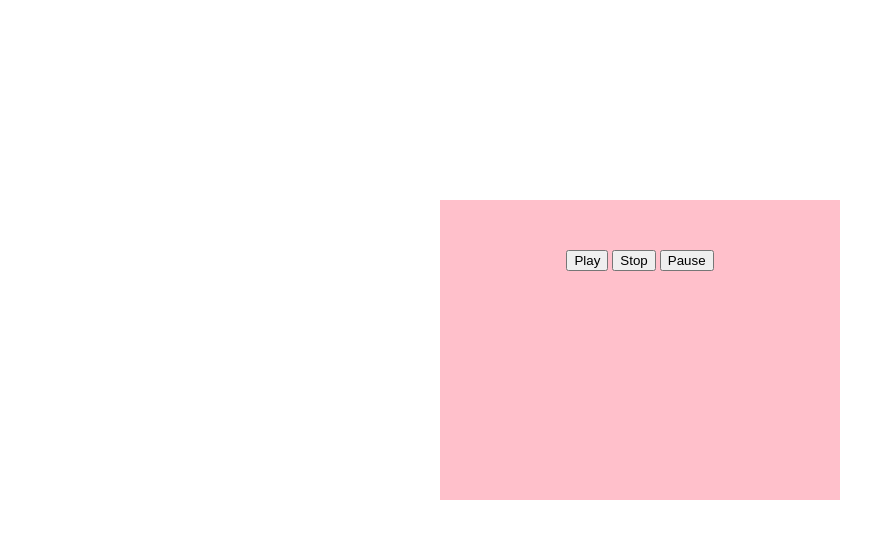
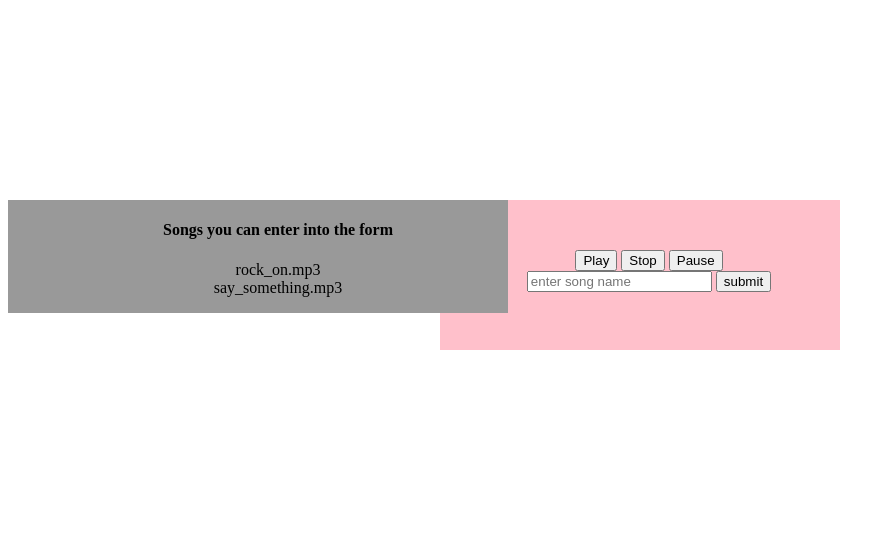
Before and after one commit to LindseyJ22/Juke_box, a PHP site: page / in a window 1280 px wide. Shown: the top 539 px of the page, without its empty margins (0-895 px from the left). Run offline with PHP 8.4, Linux system fonts and the light colour scheme.

Commit message:
I completely changed a lot of the code, first I took out the class song in my js script and I added all of the functionality I needed into the jukebox class, in the constructor I set the songlist to an array then with addsong I pushed the song into the array then load song I have set to pull the song that the listener requests an song stop I have set to pause but it restarts the song if they press stop

```diff
--- a/index.css
+++ b/index.css
@@ -4,7 +4,20 @@
 	margin-left: auto;
 	text-align: center;
 	width: 300px;
-	height: 200px;
+	height: 50px;
 	background: pink;
 	padding: 50px;
 }
+.list_of_songs{
+	/*margin-left: auto;*/
+	/*margin-right: auto;*/
+	width: 500px;
+	background: #999;
+	text-align: center;
+	/*margin-top: 100px;*/
+	float: left;
+
+}
+.list {
+	list-style: none;
+}
--- a/index.html
+++ b/index.html
@@ -6,12 +6,22 @@
 		<link rel="stylesheet" href="index.css">
 	</head>
 	<body>
+		<div class= "list_of_songs">
+			<ul class= "list">
+				<h4>Songs you can enter into the form</h4>
+				<li>rock_on.mp3</li>
+				<li>say_something.mp3</li>
+			</ul>
+
+		</div>
 		<div class= "controls">
 			<button id="playButton">Play</button>
 			<button id="stopButton">Stop</button>
-			<button id="pauseButton">Pause</button>
+			<button id="pauseButton">Pause</button><br/>
+			<input id="songName" type="text" placeholder= "enter song name">
+			<button id="submitButton">submit</button>
 		</div>
 		<script src="index.js"></script>
-		<audio id= "rockOn" src="rock_on.mp3"></audio>
+		<!-- <audio controls id= "rockOn" src="rock_on.mp3"></audio> -->
 	</body>
 </html>
--- a/index.js
+++ b/index.js
@@ -1,14 +1,68 @@
 class Jukebox {
 	constructor(){
-		this.songs = [];
+		this.songlist = [];
+		// this.currentIndex = [0];
+		this.currentSong;
 	}
-	addSong(){
-		this.songs.push(song)
+	addSong(song){
+		this.songlist.push(song);
+
 	}
-}
+	loadSong(songs){
+		this.currentSong = new Audio(songs);
+	}
 
-class Song {
-	constructor(mp3){
-		this.mp3 = mp3;
+	songPlay(){
+		this.currentSong.play();
 	}
-}
+
+	songStop(){
+		this.currentSong.pause();
+		this.currentSong.currentTime = 0;
+	}
+	songPause(){
+		this.currentSong.pause();
+	}
+	displaySong(){
+
+	}
+
+	findSong(title){
+		for (var i = 0; i <  this.songlist.length; i++) {
+			 if (this.songlist[i] === title){
+			 	this.loadSong(this.songlist[i]);
+			 	return;
+			 }
+		}
+	}
+}//ends jukebox
+
+
+// class Song {
+// 	constructor(){
+// 		this.songs = [];
+// 	}
+
+
+// }
+
+
+let music = new Jukebox();
+music.addSong('rock_on.mp3');
+music.loadSong(music.songlist[0]);
+music.addSong('say_something.mp3');
+
+document.getElementById('playButton').onclick = function(){
+	music.songPlay();
+};
+document.getElementById('pauseButton').onclick = function(){
+	music.songPause();
+};
+document.getElementById('stopButton').onclick = function(){
+	music.songStop();
+};
+document.getElementById('submitButton').onclick = function(){
+	music.findSong(document.getElementById('songName').value);
+};
+
+// document.getElementById('controls').innerHTML = song1.displaySong();
```
Also changed, not shown: 1 other file.
